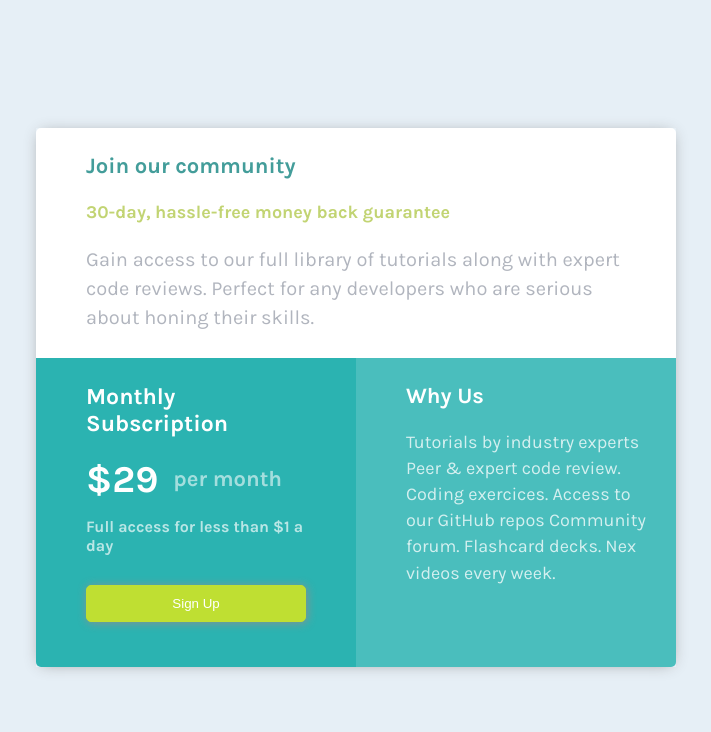
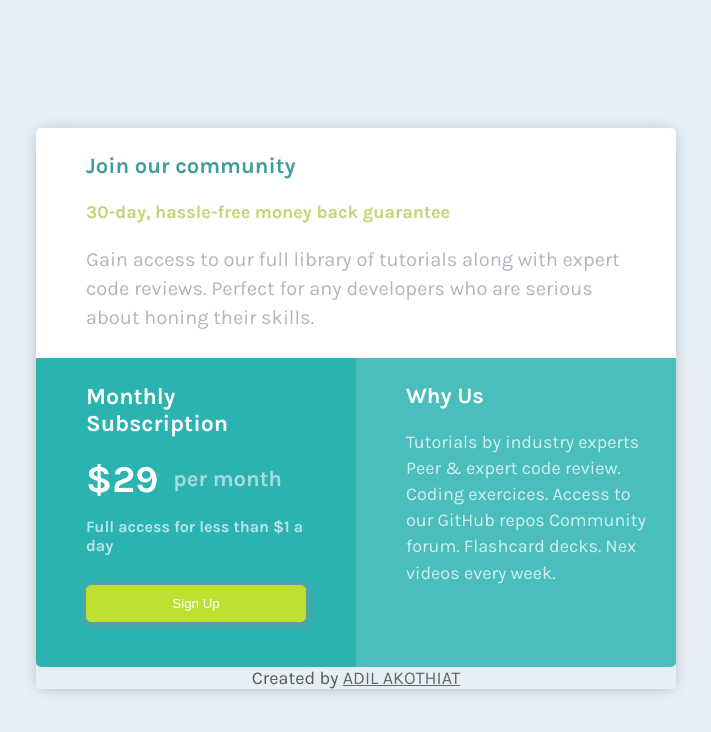
Before and after one commit to Adil-Akothiat/Single_priceGCompMaster, a plain HTML site: page Index.html in a window 1280 px wide. Shown: the whole page, without its empty margins (284-995 px from the left). Drawn offline with Linux system fonts and the light colour scheme.

Commit message:
Update Index.html

```diff
--- a/Index.html
+++ b/Index.html
@@ -46,6 +46,11 @@
                     Tutorials by industry experts Peer & expert code review. Coding exercices. Access to our GitHub repos Community forum. Flashcard decks. Nex videos every week.
                 </p>
             </div>
+                   <div class="creator" style="grid-column-start: span 2;">
+                <p style="color: #575757; font-size: 18px; text-align: center;">
+                    Created by <a style="color: #666666;" href="https://www.upwork.com/freelancers/~0114c74dcbc5d8bc73?viewMode=1">ADIL AKOTHIAT</a>
+                <p/>
+            </div>
         </div>
     </div>
 </body>
```
